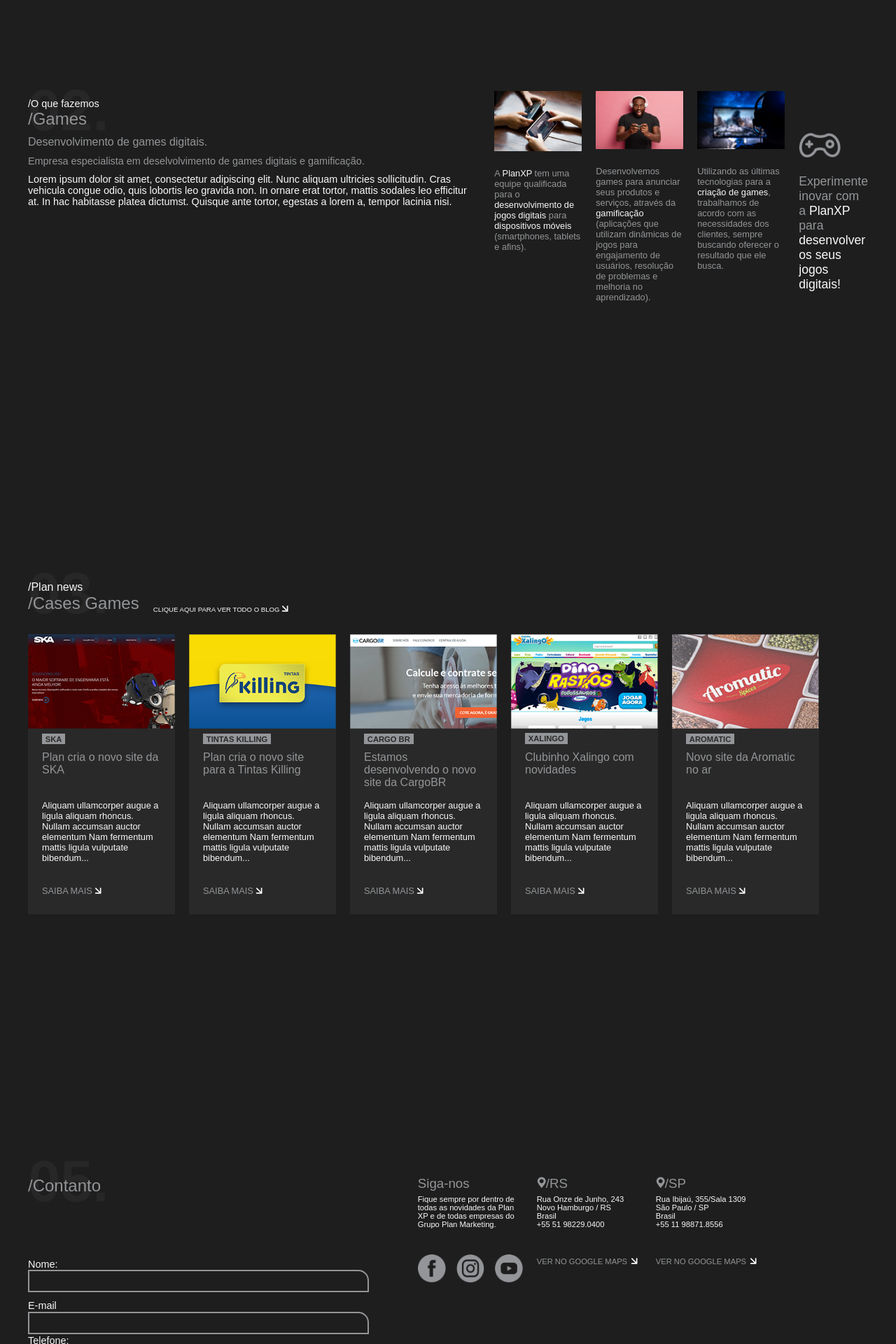
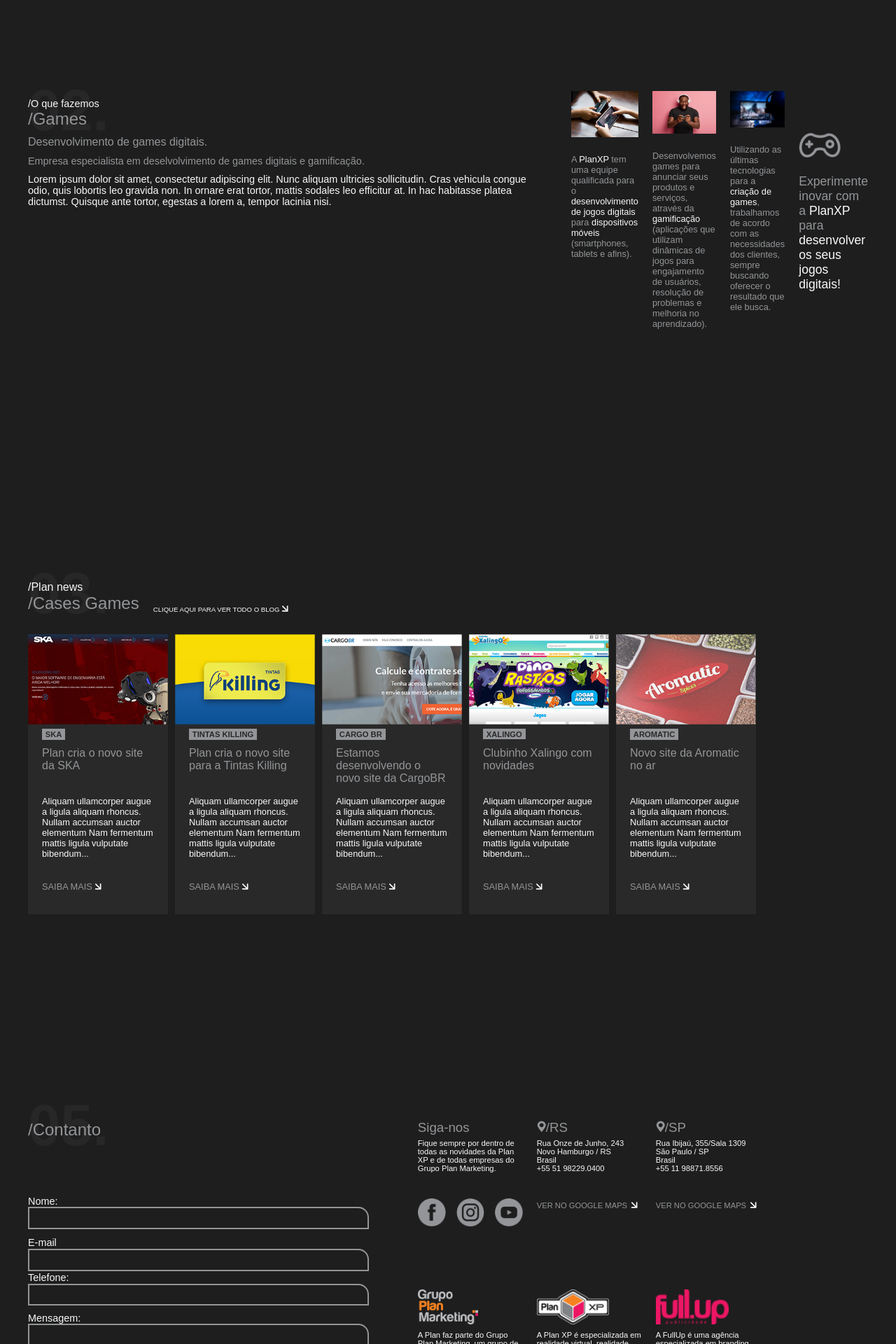
Before and after one commit to PatrickTav/plan-marketing, a React (Vite) app: page / in a window 1280 px wide. Shown: the part 120-2040 px from the top of the page at 70% size. Built offline with nearby package versions, Linux system fonts and the light colour scheme.

Commit message:
main: manutenção no media screen

```diff
--- a/src/components/Card/style.js
+++ b/src/components/Card/style.js
@@ -3,7 +3,7 @@
 export const Cards = styled.div`
   height: 400px;
   background-color: ${(props) => props.theme.colors.colorCard};
-  width: 210px;
+  width: 200px;
   transition: all .5s;
    cursor: pointer;
 
@@ -50,4 +50,6 @@
     }
 
   }
+
+
 `
--- a/src/components/Navbar/style.js
+++ b/src/components/Navbar/style.js
@@ -61,9 +61,9 @@
       text-align: end;
     }
   }
-
-
   @media (max-width:1400px) {
     display: none;
   }
+
+
 `
--- a/src/pages/About/About.jsx
+++ b/src/pages/About/About.jsx
@@ -8,16 +8,16 @@
 const About = () => {
   return (
     <Container_section>
-      <div className='text-content'>
-        <span className='back'>02.</span>
+      <div className="text-content">
+        <span className="back">02.</span>
         <p>/O que fazemos</p>
         <h2>/Games</h2>
         <p>Desenvolvimento de games digitais.</p>
-        <p className='sinopse'>
+        <p className="sinopse">
           Empresa especialista em deselvolvimento de games digitais e
           gamificação.
         </p>
-        <p className='description'>
+        <p className="description">
           Lorem ipsum dolor sit amet, consectetur adipiscing elit. Nunc aliquam
           ultricies sollicitudin. Cras vehicula congue odio, quis lobortis leo
           gravida non. In ornare erat tortor, mattis sodales leo efficitur at.
@@ -26,41 +26,41 @@
         </p>
       </div>
       <div className="card_container">
-        <div className='card_content'>
+        <div className="card_content">
           <div>
-            <img src={Photo1} alt="" />
+            <div className='photo'>
+              <img src={Photo1} alt="" />
+            </div>
           </div>
           <p>
-            A <span>PlanXP</span> tem uma equipe qualificada para o <span>
-              desenvolvimento de jogos
-              digitais
-            </span> para <span>dispositivos móveis</span> (smartphones, tablets e afins).{' '}
+            A <span>PlanXP</span> tem uma equipe qualificada para o{' '}
+            <span>desenvolvimento de jogos digitais</span> para{' '}
+            <span>dispositivos móveis</span> (smartphones, tablets e afins).{' '}
           </p>
         </div>
-        <div  className='card_content'>
+        <div className="card_content">
           <img src={Photo2} alt="" />
           <p>
             Desenvolvemos games para anunciar seus produtos e serviços, através
-            da <span>gamificação</span> (aplicações que utilizam dinâmicas de jogos para
-            engajamento de usuários, resolução de problemas e melhoria no
-            aprendizado).
+            da <span>gamificação</span> (aplicações que utilizam dinâmicas de
+            jogos para engajamento de usuários, resolução de problemas e
+            melhoria no aprendizado).
           </p>
         </div>
-        <div  className='card_content'>
+        <div className="card_content">
           <img src={Photo3} alt="" />
           <p>
-            Utilizando as últimas tecnologias para a<span> criação de games</span>,
-            trabalhamos de acordo com as necessidades dos clientes, sempre
-            buscando oferecer o resultado que ele busca.
+            Utilizando as últimas tecnologias para a
+            <span> criação de games</span>, trabalhamos de acordo com as
+            necessidades dos clientes, sempre buscando oferecer o resultado que
+            ele busca.
           </p>
-        </div >
-        <div className='plus'>
+        </div>
+        <div className="plus">
           <img src={Joystick} alt="" />
           <p>
-            Experimente inovar com a <span>PlanXP</span> para <span>
-              desenvolver os seus jogos
-              digitais!
-            </span>
+            Experimente inovar com a <span>PlanXP</span> para{' '}
+            <span>desenvolver os seus jogos digitais!</span>
           </p>
         </div>
       </div>
--- a/src/pages/About/style.js
+++ b/src/pages/About/style.js
@@ -13,11 +13,11 @@
       color: ${(props) => props.theme.colors.fontSecondary};
     }
     .text-content .description,
-    .text-content .back + p{
+    .text-content .back + p {
       color: ${(props) => props.theme.colors.fontPrimary};
     }
 
-    .text-content p{
+    .text-content p {
       padding-top: 10px;
     }
     .card_container {
@@ -26,9 +26,8 @@
     }
     .text-content .sinopse,
     .text-content .back + p,
-    .text-content .description{
-      font-size: .9rem;
-
+    .text-content .description {
+      font-size: 0.9rem;
     }
     .card_container div {
       max-width: 197px;
@@ -38,23 +37,22 @@
       margin-top: 20px;
     }
     .card_container img {
-      width: 125px;
+      width: 100%;
     }
-    .card_content p{
-      font-size: .8rem;
+    .card_content p {
+      font-size: 0.8rem;
       font-weight: 400;
       color: ${(props) => props.theme.colors.fontSecondary};
     }
-    .plus p{
+    .plus p {
       font-size: 1.1rem;
       color: ${(props) => props.theme.colors.fontSecondary};
-
     }
-    .plus img{
+    .plus img {
       width: 60px;
       padding-top: 60px;
     }
-    .text-content .back{
+    .text-content .back {
       position: absolute;
       font-weight: 700;
       font-size: 5.2rem;
@@ -63,4 +61,6 @@
       z-index: -1;
     }
   }
+
+
 `
--- a/src/pages/Contact/style.js
+++ b/src/pages/Contact/style.js
@@ -1,10 +1,10 @@
 import styled from 'styled-components'
 
 export const Container_section = styled.div`
-  margin-top: 200px;
+  margin-top: 120px;
   display: flex;
   position: relative;
-  flex-wrap: wrap;
+  /* flex-wrap: wrap; */
   gap: 70px;
   & {
     .form-container {
@@ -28,7 +28,7 @@
       form {
         display: flex;
         flex-direction: column;
-        margin-top: 90px;
+        margin-top: 80px;
         gap: 10px;
       }
 
@@ -111,4 +111,6 @@
       }
     }
   }
+
+
 `
--- a/src/pages/Home/style.js
+++ b/src/pages/Home/style.js
@@ -11,11 +11,16 @@
   margin: auto;
   width: 1240px;
   height: 100vh;
-  padding-left: 200px;
+  padding-left: 250px;
 
+  /* @media (min-width:1400px) {
+    padding-left: 0;
+    padding: 0 20px;
 
+  } */
   @media (max-width:1400px) {
     padding-left: 0;
     padding: 0 20px;
+
   }
 `
--- a/src/pages/News/style.js
+++ b/src/pages/News/style.js
@@ -4,7 +4,7 @@
   margin-top: 150px;
   display: flex;
   flex-direction: column;
-  flex-wrap: nowrap;
+  flex-wrap: wrap;
   gap: 30px;
   position: relative;
 
@@ -20,7 +20,7 @@
     .container_cards {
       display: grid;
       grid-template-columns: repeat(5, 200px);
-      gap: 30px;
+      gap: 10px;
     }
     .back{
       position: absolute;
@@ -46,4 +46,5 @@
     }
 
   }
+
 `
```
